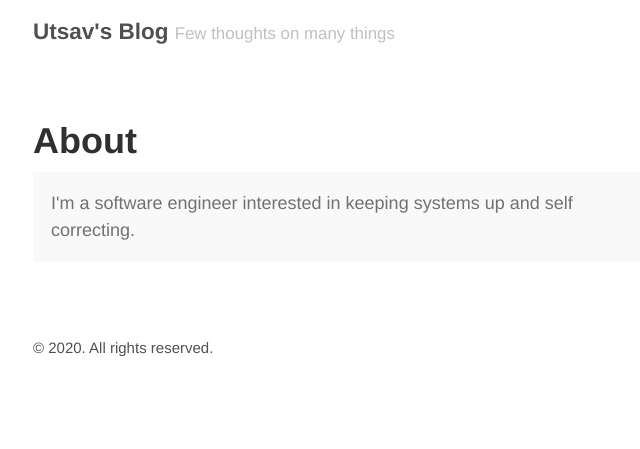
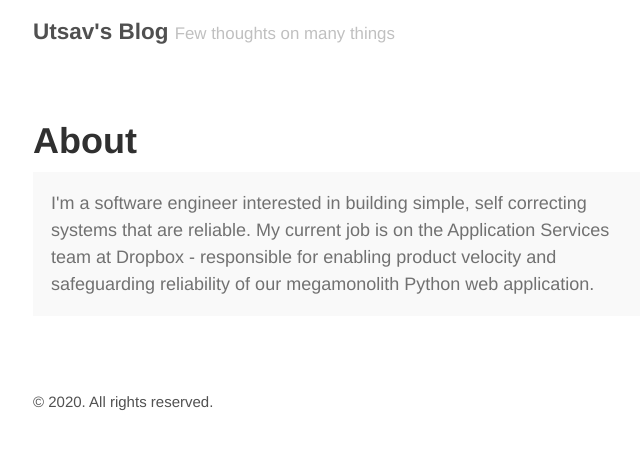
Before and after one commit to Utsav2/utsav2.github.io, a Jekyll site: the page built from about.md, in a window 1280 px wide. Shown: the top 449 px of the page, without its empty margins (292-932 px from the left). Built offline with Jekyll 4.4.1, drawn with Linux system fonts in a browser that asks for light colours.

Commit message:
Update about.md

```diff
--- a/about.md
+++ b/about.md
@@ -4,5 +4,5 @@ title: About
 ---
 
 <p class="message">
-  I'm a software engineer interested in keeping systems up and self correcting.
+  I'm a software engineer interested in building simple, self correcting systems that are reliable. My current job is on the Application Services team at Dropbox - responsible for enabling product velocity and safeguarding reliability of our megamonolith Python web application.
 </p>
```
